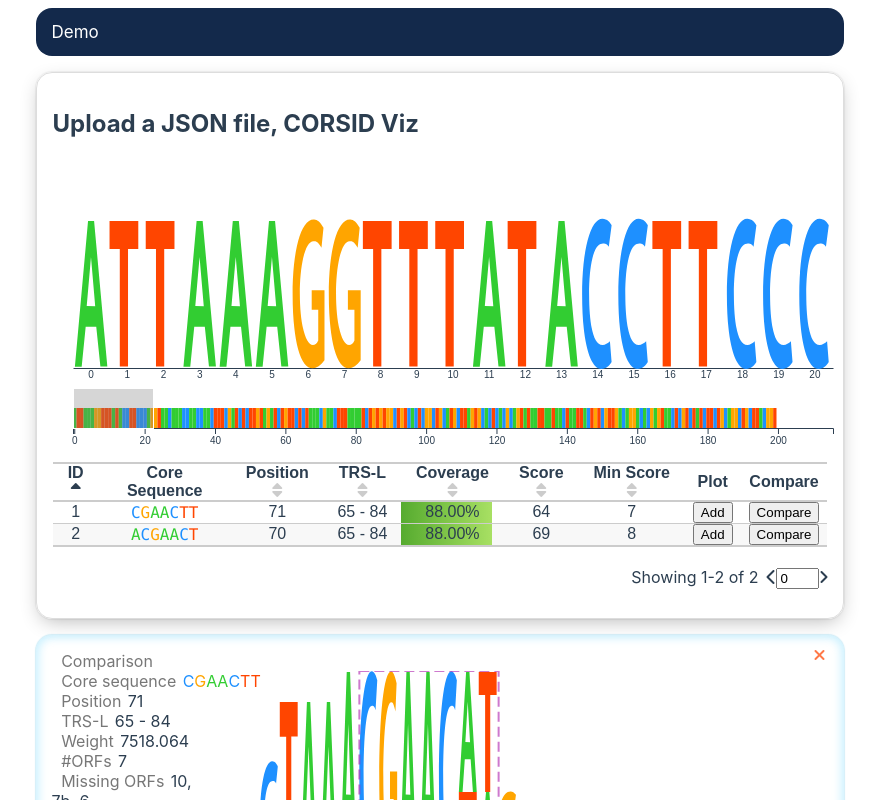
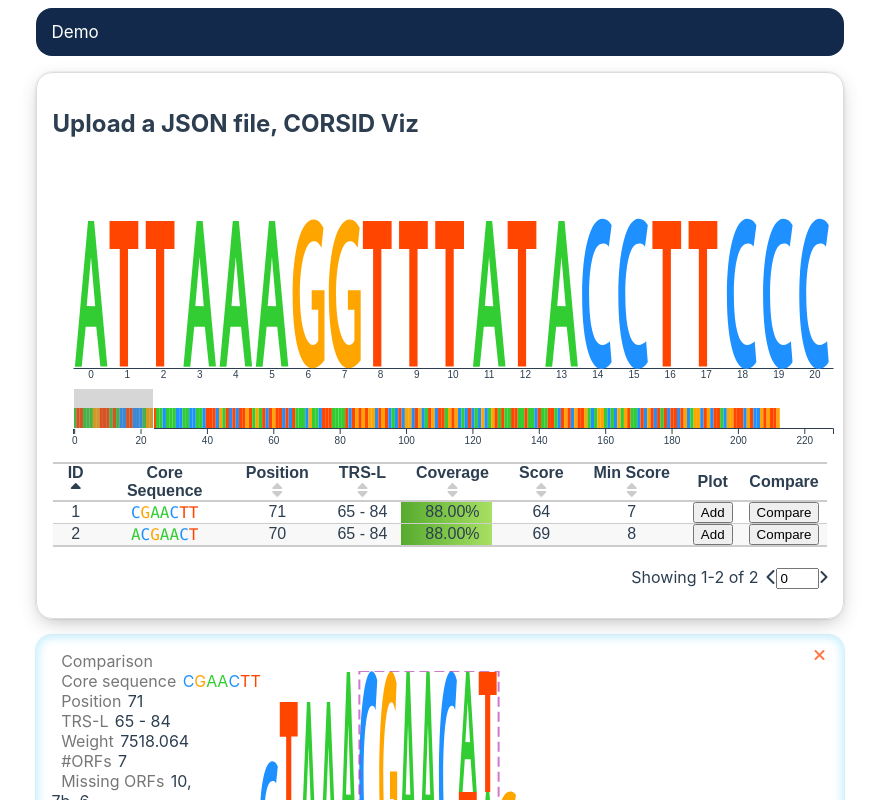
Before and after one commit to elkebir-group/CORSID-viz, a Vue app: page /#/viz in a window 1280 px wide. Shown: the top 800 px of the page, without its empty margins (200-1079 px from the left). Built offline with nearby package versions, Linux system fonts and the light colour scheme.

Commit message:
Fix: show slider of the whole leader region

```diff
--- a/src/components/SlidingWindow.vue
+++ b/src/components/SlidingWindow.vue
@@ -314,7 +314,7 @@ export default {
   },
   computed: {
     encoded() {
-      return Array.from(Array.from(this.sequence.slice(0, 200)), (d, i) => {
+      return Array.from(Array.from(this.sequence), (d, i) => {
         if (d == "A") {
           let obj = {};
           obj["index"] = i;
--- a/src/components/Summary.vue
+++ b/src/components/Summary.vue
@@ -4,7 +4,7 @@
 
     <!-- <input type="file" id="user_file" @change="$emit('load-data', $event)" /> -->
 
-    <SlidingWindow :sequence="sequence" />
+    <SlidingWindow :sequence="sequence.slice(0, leader_end)" />
 
     <table>
       <thead>
@@ -166,6 +166,7 @@ export default {
     summarydata: Array,
     idxShown: Number,
     is_corsid_a: Boolean,
+    leader_end: Number,
   },
   methods: {
     percentage(num) {
--- a/src/components/Viz.vue
+++ b/src/components/Viz.vue
@@ -7,6 +7,7 @@
       :summarydata="summary_data"
       :idxShown="idxShown"
       :is_corsid_a="json.is_corsid_a"
+      :leader_end="json.ORF1ab[0]"
       @load-data="load_data($event)"
       @add-solution="add_solution($event)"
       @show-as-compare="show_as_compare($event)"
```
